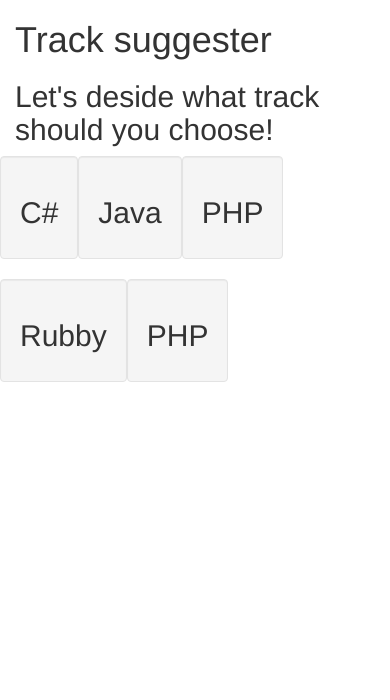
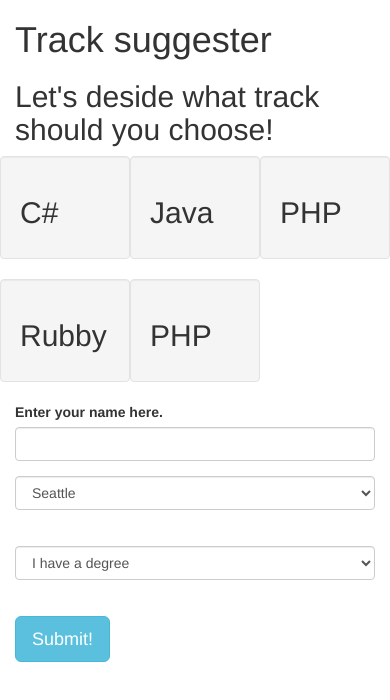
Before and after one commit to owysocky/track-suggester, a plain HTML site: page index.html in a window 390 px wide. Drawn offline with Linux system fonts and the light colour scheme.

Commit message:
add forms in html

```diff
--- a/css/styles.css
+++ b/css/styles.css
@@ -8,3 +8,11 @@ p {
   display: -ms-flexbox;
   display: flex;
 }
+
+#city {
+  margin-bottom: 10%;
+}
+
+#experience {
+  margin-bottom: 10%;
+}
--- a/index.html
+++ b/index.html
@@ -12,19 +12,19 @@
      <h1>Track suggester</h1>
      <h2>Let's deside what track should you choose!</h2>
      <div class="row frame row-eq-height">
-       <div class="col-md-4 well cSharp">
+       <div class="col-xs-4 well cSharp">
          <h2>C#</h2>
          <p>
            C# is most popular among bigger established businesses, often for building internal software. Because it's been around for a long time and has the backing of Microsoft, it is one of the most in-demand languages in the job market. C# has also been going through a bit of a rebirth lately, with Microsoft open sourcing the language and surrounding platform, porting it to run on Mac and Linux, and incorporating many of the best features of other languages. If you like the idea of working for a larger company on business software, C# is a great choice.
          </p>
        </div>
-       <div class="col-md-4 well java">
+       <div class="col-xs-4 well java">
          <h2>Java</h2>
          <p>
            Java is also a favorite of enterprise companies, but its appeal is broader as well: it's one of the most popular of all programming languages, and it's used in everything from for high-performance processing to building Android user interfaces. Because Java has been very popular for a very long time and is used in so many applications, it is also a very high-demand language. If you're interested in working for an enterprise-level company, as an Android developer, or in high-performance applications, Java could be a good language to learn.
          </p>
        </div>
-       <div class="col-md-4 well php">
+       <div class="col-xs-4 well php">
          <h2>PHP</h2>
          <p>
            PHP is by far the most popular backend language today, with 80 percent of websites utilizing it 'server-side'. It is perhaps best known for it's use in content management systems like Wordpress, Drupal, and Joomla. But the versatility of the language and the frameworks it powers make employment options numerous and diverse. If you're keen to work for a fast paced agency that builds websites for lots of clients, or maintain the security and stability of a huge complex of government websites, or if you like the idea of building out small sites for brands, businesses, and organizations - In any of these cases, PHP would be a great way to go.
@@ -32,19 +32,48 @@
        </div>
     </div>
     <div class="row frame row-eq-height">
-      <div class="col-md-4 well rubby">
+      <div class="col-xs-4 well rubby">
         <h2>Rubby</h2>
         <p>
           Ruby is a favorite language of developers building interactive web applications. If an app involves users creating accounts, entering information, and interacting with dynamic content, there's a good chance it is built with Ruby. Ruby became popular because the Rails framework, which is written with Ruby, simplified many of the common tasks associated with building web applications. It's most popular with startups and smaller companies who are looking to build their product quickly.
         </p>
       </div>
-      <div class="col-md-4 well css">
+      <div class="col-xs-4 well css">
         <h2>PHP</h2>
         <p>
           Cascading Style Sheets is a style sheet language used for describing the presentation of a document written in a markup language like HTML. CSS is a cornerstone technology of the World Wide Web, alongside HTML and JavaScript. CSS are gaining a lot of popularity these days and to be honest, it’s hard to imagine a website without using it.
         </p>
       </div>
     </div>
+
+          <!-- FORM -->
+    <form id="formDate">
+
+      <div class="form-group">
+        <label for="name">Enter your name here.</label>
+        <input id="name" class="form-control" type="text">
+      </div>
+
+      <p><strong>Where would you like to dtudy?</strong></p>
+      <select class="form-control" id="city">
+        <option>Seattle</option>
+        <option>Portland</option>
+        <option>I have not decided yet</option>
+      </select>
+
+      <p><strong>Do you have any coding experience?</strong></p>
+      <select class="form-control" id="experience">
+        <option>I have a degree</option>
+        <option>I have attendent some classes</option>
+        <option>I have learnt programming on my own</option>
+        <option>I don't have any experience, but I'd love to learn how to program!</option>
+      </select>
+
+
+
+          <button type="submit" class="btn btn-info btn-lg">Submit!</button>
+      </form>
+
 
 
 
```
